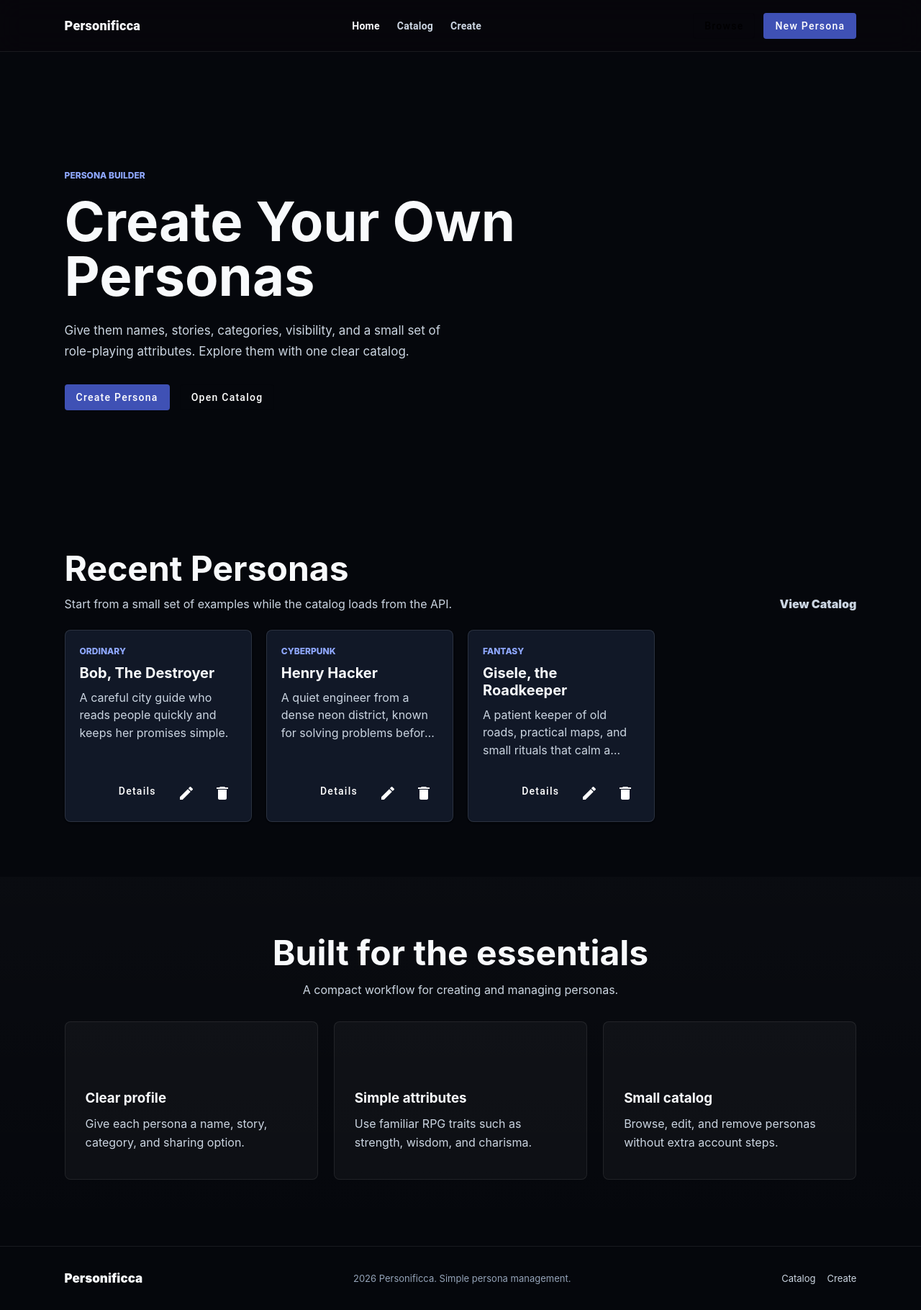
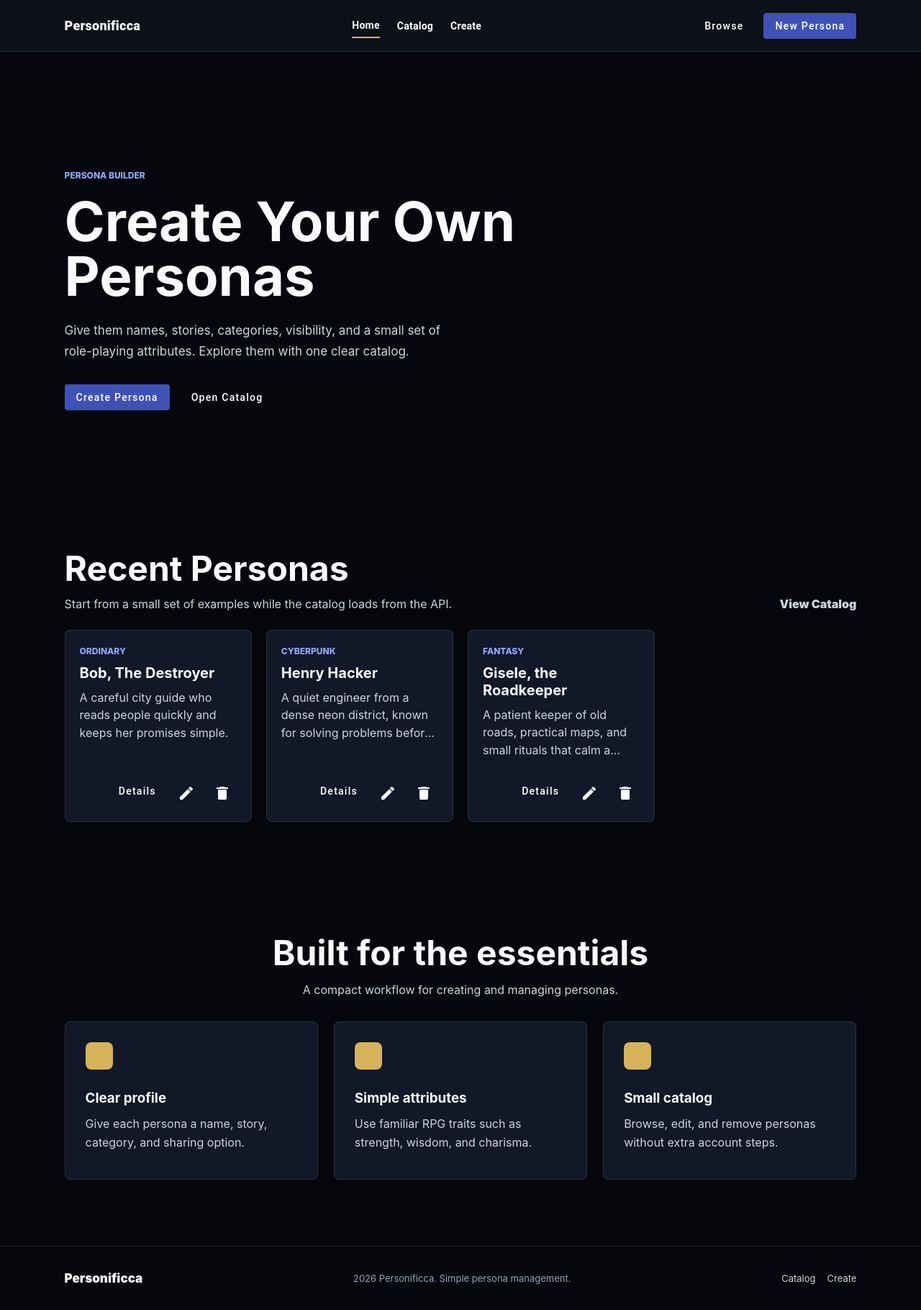
Before and after one commit to RafaelReis29/personificca, an Angular app: page / in a window 1280 px wide. Shown: the whole page at 72% size. Built offline with nearby package versions, Linux system fonts and the light colour scheme.

Commit message:
style: remove decorative purple visuals

```diff
--- a/src/app/components/feature-grid/feature-grid.component.css
+++ b/src/app/components/feature-grid/feature-grid.component.css
@@ -1,6 +1,6 @@
 .features {
   padding: 76px 7vw 92px;
-  background: linear-gradient(180deg, rgba(255, 255, 255, 0.02), rgba(255, 255, 255, 0));
+  background: var(--bg);
 }
 
 .section-heading {
@@ -28,9 +28,9 @@ h2 {
 article {
   min-height: 220px;
   padding: 28px;
-  border: 1px solid rgba(255, 255, 255, 0.08);
+  border: 1px solid var(--border);
   border-radius: 8px;
-  background: rgba(255, 255, 255, 0.035);
+  background: var(--surface-2);
 }
 
 span {
@@ -38,7 +38,7 @@ span {
   width: 38px;
   height: 38px;
   border-radius: 8px;
-  background: linear-gradient(135deg, var(--purple), var(--pink));
+  background: var(--accent);
 }
 
 h3 {
--- a/src/app/components/header/header.component.css
+++ b/src/app/components/header/header.component.css
@@ -8,9 +8,8 @@
   gap: 24px;
   min-height: 72px;
   padding: 0 7vw;
-  border-bottom: 1px solid rgba(255, 255, 255, 0.08);
-  background: rgba(8, 7, 13, 0.84);
-  backdrop-filter: blur(18px);
+  border-bottom: 1px solid var(--border);
+  background: var(--surface);
 }
 
 .brand,
@@ -32,7 +31,7 @@
 }
 
 .nav-links a {
-  color: var(--text-muted);
+  color: #ffffff;
   font-size: 14px;
   font-weight: 700;
   text-decoration: none;
@@ -43,8 +42,16 @@
   color: var(--text-strong);
 }
 
+.nav-links a.active {
+  border-bottom: 2px solid var(--accent);
+}
+
 .header-actions {
   gap: 12px;
+}
+
+.header-actions a {
+  color: #ffffff;
 }
 
 @media (max-width: 760px) {
```
